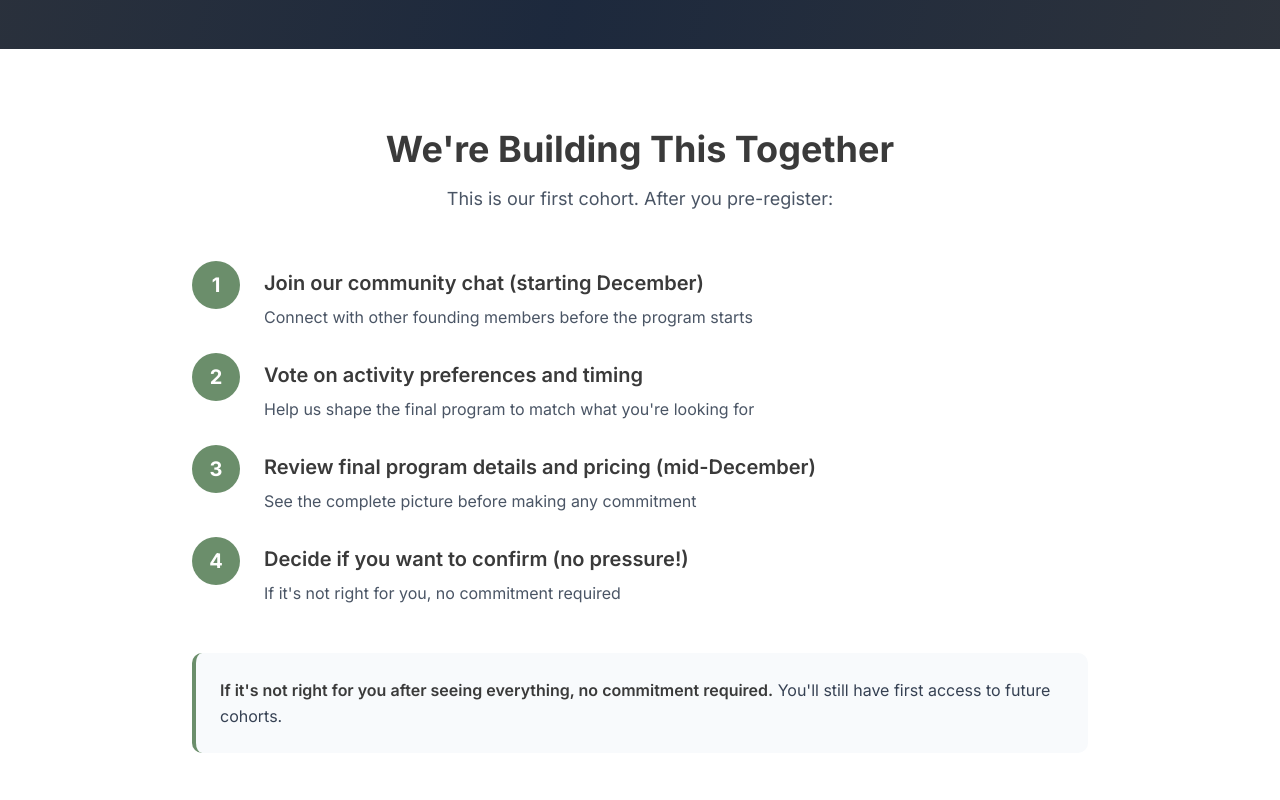
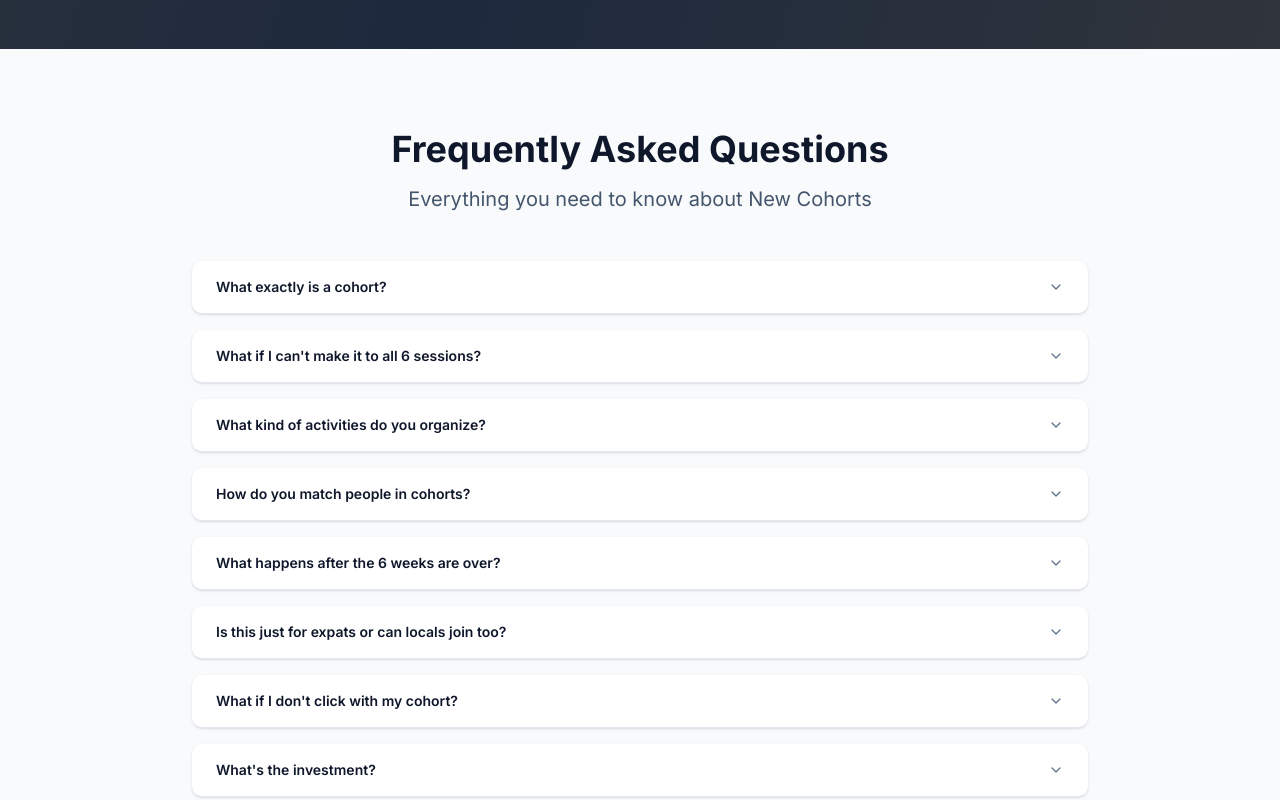
Before and after one commit to pascalwhoop/newcohorts.com, a Next.js app: page / in a window 1280 px wide. Shown: the part 2840-3640 px from the top of the page. Built offline with nearby package versions, Linux system fonts and the light colour scheme.

Commit message:
removes building together section component

```diff
--- a/src/app/page.tsx
+++ b/src/app/page.tsx
@@ -2,7 +2,6 @@ import { SimpleTimeline } from "@/components/SimpleTimeline";
 import { HeroSection } from "@/components/sections/HeroSection";
 import { ProblemSolutionSection } from "@/components/sections/ProblemSolutionSection";
 import { HowItWorksSection } from "@/components/sections/HowItWorksSection";
-import { BuildingTogetherSection } from "@/components/sections/BuildingTogetherSection";
 import { FAQSection } from "@/components/sections/FAQSection";
 import { FinalCTASection } from "@/components/sections/FinalCTASection";
 import { SITE_CONFIG } from "@/lib/constants";
@@ -45,7 +44,6 @@ export default function Home() {
         <HowItWorksSection />
         <SimpleTimeline />
         {/* <TestimonialSection /> */}
-        <BuildingTogetherSection />
         <FAQSection />
         <FinalCTASection
           title="Join Our Founding Cohort - January 2026"
--- a/src/components/sections/BuildingTogetherSection.tsx
+++ /dev/null
@@ -1,63 +0,0 @@
-export function BuildingTogetherSection() {
-  const steps = [
-    {
-      number: 1,
-      title: "Join our community chat (starting December)",
-      description: "Connect with other founding members before the program starts"
-    },
-    {
-      number: 2,
-      title: "Vote on activity preferences and timing",
-      description: "Help us shape the final program to match what you're looking for"
-    },
-    {
-      number: 3,
-      title: "Review final program details and pricing (mid-December)",
-      description: "See the complete picture before making any commitment"
-    },
-    {
-      number: 4,
-      title: "Decide if you want to confirm (no pressure!)",
-      description: "If it's not right for you, no commitment required"
-    }
-  ];
-
-  return (
-    <section className="py-20 px-4 bg-white">
-      <div className="max-w-4xl mx-auto">
-        <div className="text-center mb-12">
-          <h2 className="text-3xl md:text-4xl font-bold text-charcoal mb-4">
-            We're Building This Together
-          </h2>
-          <p className="text-lg text-gray-600 max-w-2xl mx-auto">
-            This is our first cohort. After you pre-register:
-          </p>
-        </div>
-
-        <div className="space-y-6 mb-12">
-          {steps.map((step) => (
-            <div key={step.number} className="flex gap-6 items-start">
-              <div className="flex-shrink-0 w-12 h-12 bg-matcha rounded-full flex items-center justify-center">
-                <span className="text-xl font-bold text-white">{step.number}</span>
-              </div>
-              <div className="flex-1 pt-2">
-                <h3 className="text-xl font-semibold text-charcoal mb-2">
-                  {step.title}
-                </h3>
-                <p className="text-gray-600">
-                  {step.description}
-                </p>
-              </div>
-            </div>
-          ))}
-        </div>
-
-        <div className="bg-slate-50 border-l-4 border-matcha p-6 rounded-lg">
-          <p className="text-gray-700 leading-relaxed">
-            <span className="font-semibold text-charcoal">If it's not right for you after seeing everything, no commitment required.</span> You'll still have first access to future cohorts.
-          </p>
-        </div>
-      </div>
-    </section>
-  );
-}
```
